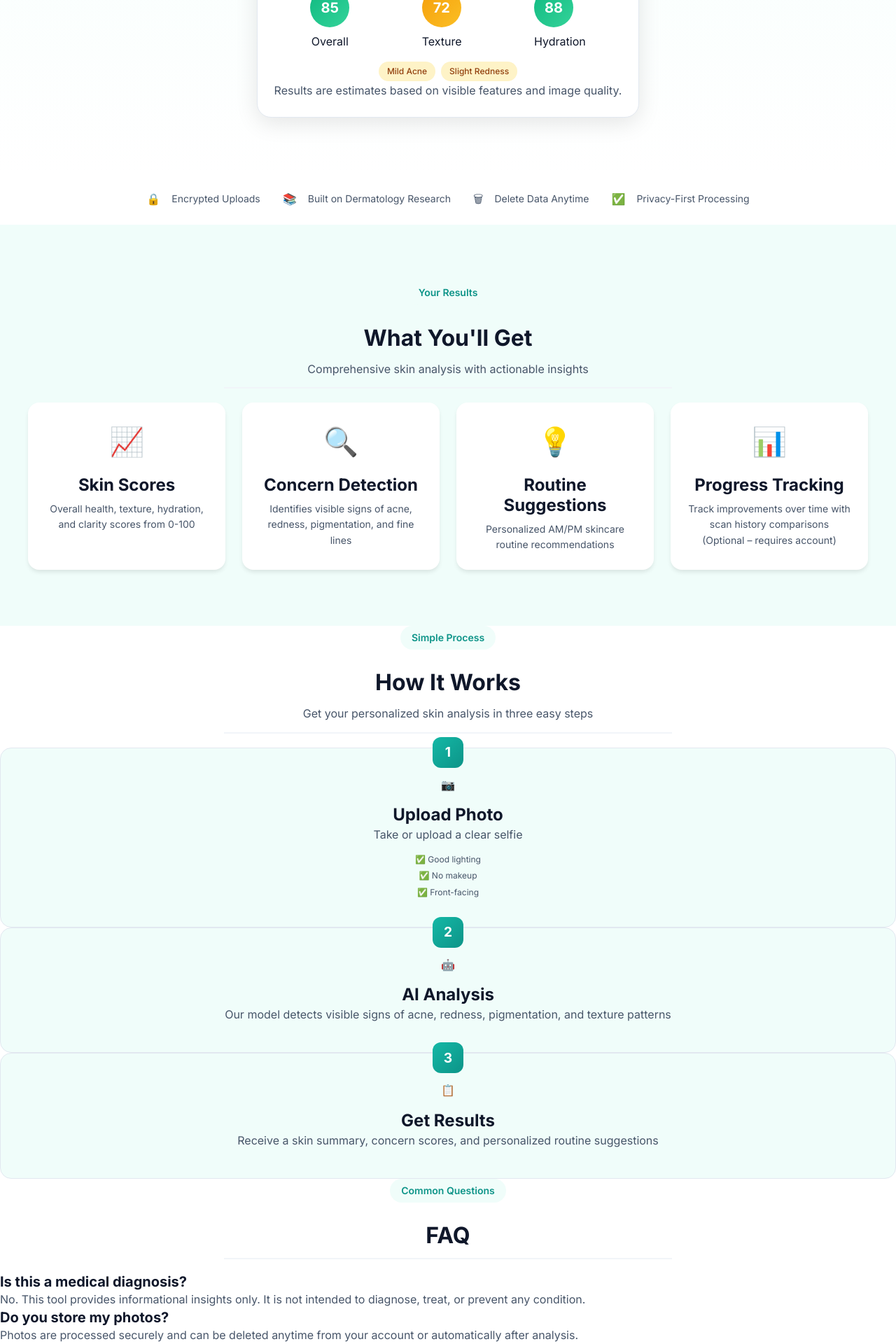
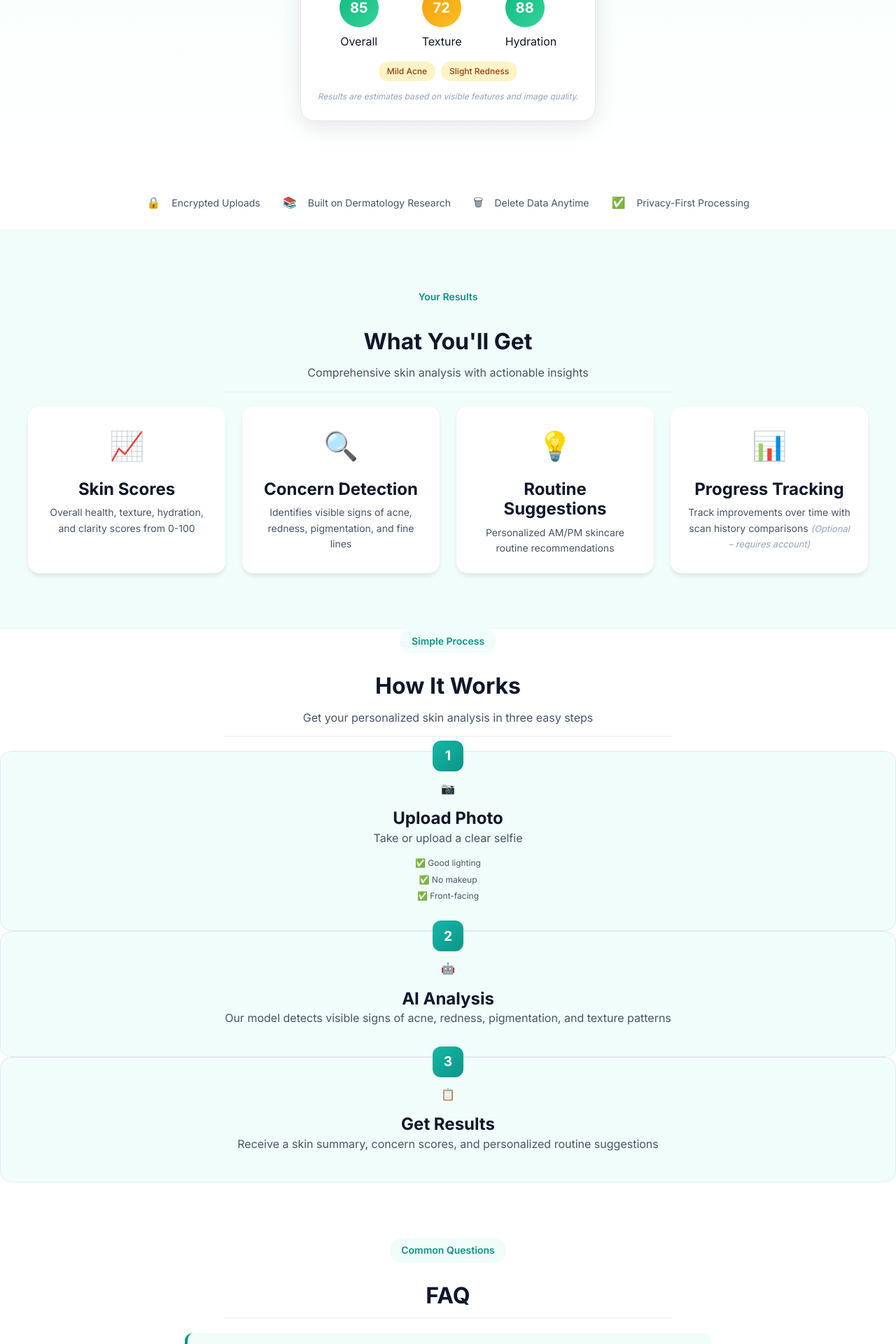
Before and after one commit to himprapatel-rgb/ai-skincare-intelligence-system, a React (Vite) app in the folder frontend/: page / in a window 1280 px wide. Shown: the part 680-2600 px from the top of the page at 70% size. Built offline with nearby package versions, Linux system fonts and the light colour scheme; no server answers.

Commit message:
Add CSS for FAQ section, preview disclaimer, account note, and mobile sticky CTA

```diff
--- a/frontend/src/pages/HomePage.css
+++ b/frontend/src/pages/HomePage.css
@@ -906,3 +906,82 @@
     width: 100%;
   }
 }
+
+/* Preview Disclaimer */
+.preview-disclaimer {
+  font-size: 0.75rem;
+  color: var(--text-light);
+  margin-top: 12px;
+  text-align: center;
+  font-style: italic;
+}
+
+/* Account Note */
+.account-note {
+  color: var(--text-light);
+  font-size: 0.8rem;
+  font-style: italic;
+}
+
+/* FAQ Section */
+.faq-section {
+  padding: 80px 24px;
+  max-width: 800px;
+  margin: 0 auto;
+}
+
+.faq-container {
+  display: flex;
+  flex-direction: column;
+  gap: 24px;
+}
+
+.faq-item {
+  background: var(--bg-light);
+  border-radius: 12px;
+  padding: 24px;
+  border-left: 4px solid var(--primary);
+}
+
+.faq-item h4 {
+  color: var(--text-dark);
+  font-weight: 600;
+  margin-bottom: 8px;
+  font-size: 1rem;
+}
+
+.faq-item p {
+  color: var(--text-gray);
+  font-size: 0.9rem;
+  line-height: 1.6;
+  margin: 0;
+}
+
+/* Mobile Sticky CTA */
+.mobile-sticky-cta {
+  display: none;
+  position: fixed;
+  bottom: 0;
+  left: 0;
+  right: 0;
+  padding: 16px 24px;
+  background: var(--bg-white);
+  box-shadow: 0 -4px 20px rgba(0,0,0,0.1);
+  z-index: 1000;
+}
+
+.mobile-sticky-cta .btn-primary {
+  width: 100%;
+  padding: 16px;
+  font-size: 1rem;
+}
+
+@media (max-width: 768px) {
+  .mobile-sticky-cta {
+    display: block;
+  }
+
+  .homepage {
+    padding-bottom: 80px;
+  }
+}
```
